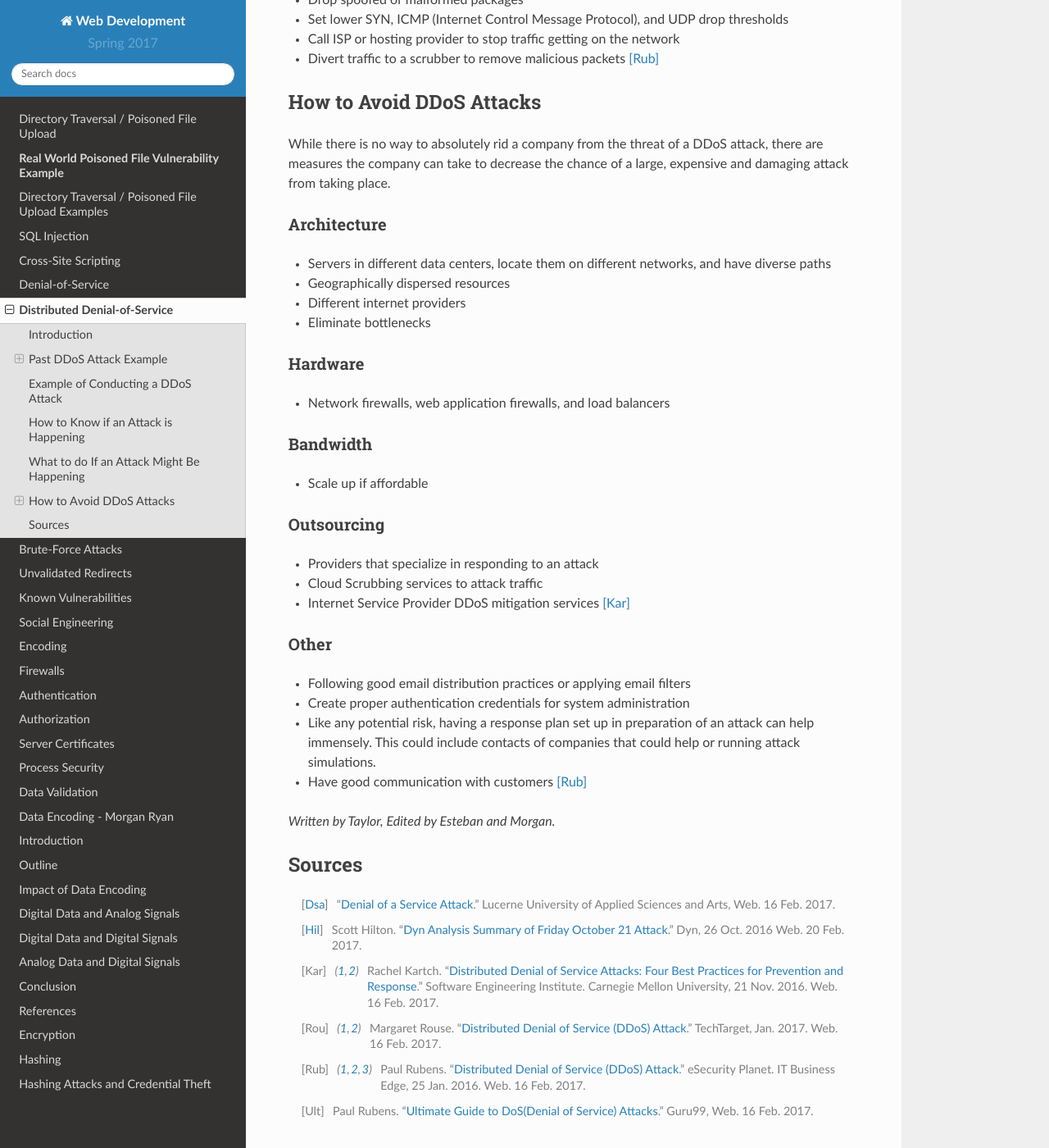
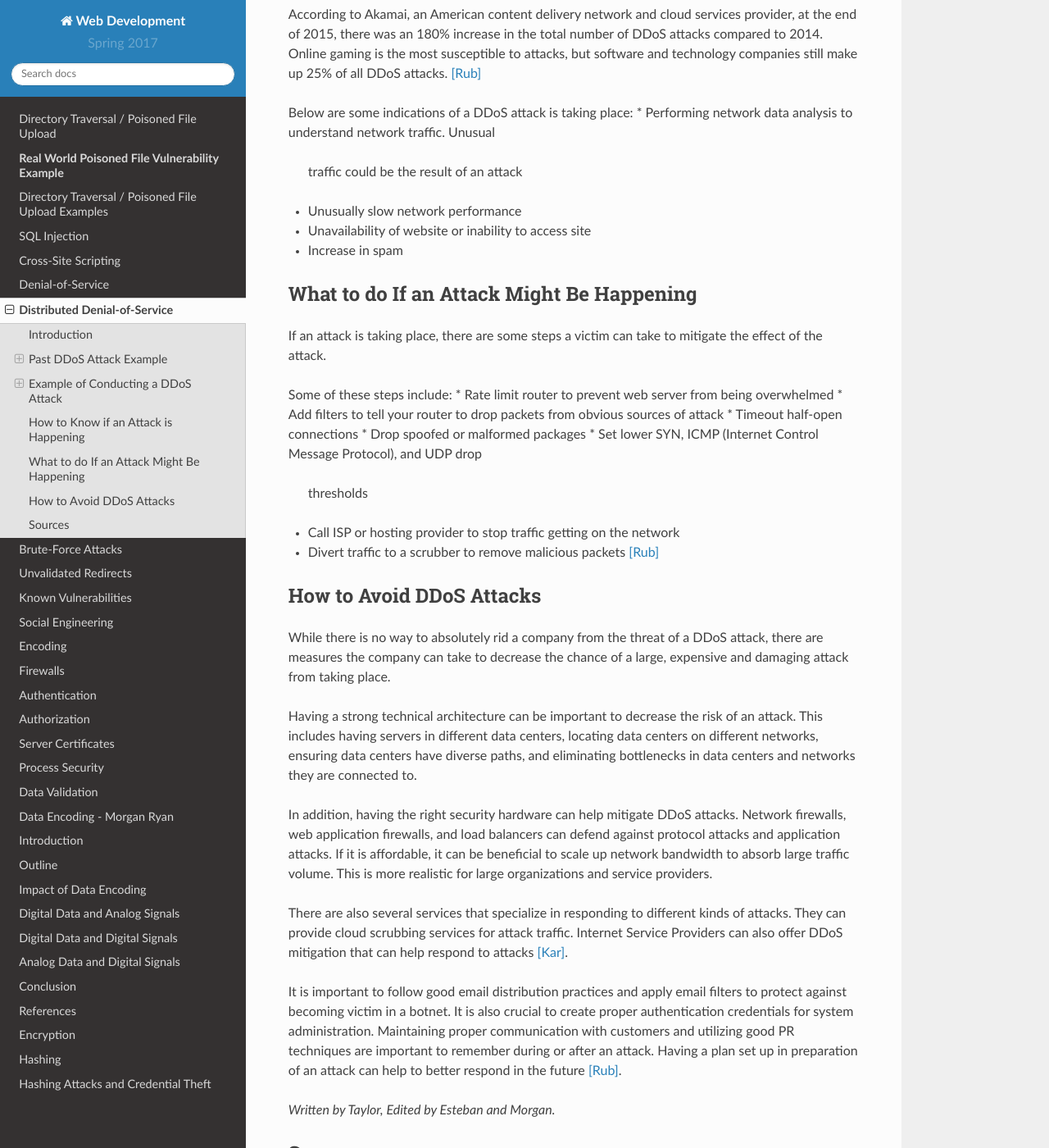
Before and after one commit to pvcraven/2017_web_security, a Sphinx documentation site: the page built from source/ddos/ddos.rst, in a window 1280 px wide and 1400 px high, scrolled down 2867 px. Shown: the whole window at 82% size. Built offline with Sphinx 7.4.7 and the Read the Docs theme 2.0.0, drawn with Linux system fonts in a browser that asks for light colours; some of the changed text lies outside the part shown.

Commit message:
Adding more detail to outline

```diff
--- a/source/ddos/ddos.rst
+++ b/source/ddos/ddos.rst
@@ -62,10 +62,9 @@
 * Conficker - at its peak in 2009, it was estimated to have infected 15
   million computers, but the total number of machines under the botnet control
   totaled between 3 and 4 million
-
-http://www.welivesecurity.com/2015/02/25/nine-bad-botnets-damage/
-
-http://readwrite.com/2013/07/31/how-to-build-a-botnet-in-15-minutes/
+* Srizbi - Only active for about a year, but was responsible for 60% of spam
+  worldwise and sent 60 billion emails every day from 2007 to 2008. When it
+  was taken offline, spam volume worldwide dropped by 75% [Tho]_.
 
 Large DDoS Attack on Dyn
 ~~~~~~~~~~~~~~~~~~~~~~~~
@@ -100,58 +95,89 @@
 
 Example of Conducting a DDoS Attack
 -----------------------------------
+How to Build a Botnet
+~~~~~~~~~~~~~~~~~~~~~
+Another reason a DDoS attack is very threatening is due to the fact that
+setting up a botnet is fairly easy. Simon Mullis from FireEye simulated this
+process with a clean Window virtual machine and a LAMP server on Amazon
+Web Service's EC2 platform.
+These are the steps Mullis took:
+1. Downloading and installing the botnet builder tool for malware known as
+   Ice IX
+2. Specifying parameters. For example, how often the malware would
+   communicate with the command server, what actions it would take, and how it
+   would hide from anti-virus scans. It can take screenshots of pages visited
+   by the victim's machine, block sites such as anti-virus sites, and redirect
+   legitimate URLS to malevolent sites to collect information.
+3. Encrypting and packing the infected file to install malware on victim machine
+4. At this point, the bot master can spread more malware to other computers
+   [Pro]_
 
+.. figure:: iceix.PNG
+	:height: 400px
+	:width: 400px
+	:align: center
+
+This image depicts an early version of Ice IX Botnet [Mie]_.
 
 How to Know if an Attack is Happening
 -------------------------------------
-According to Akamai, an American content delivery network and cloud services provider, at the end of 2015, there was an 180% increase in the total number of DDoS attacks compared to 2014. Online gaming is the most susceptible to attacks, but software and technology companies still make up 25% of all DDoS attacks. [Rub]_
+According to Akamai, an American content delivery network and cloud services
+provider, at the end of 2015, there was an 180% increase in the total number
+of DDoS attacks compared to 2014. Online gaming is the most susceptible to
+attacks, but software and technology companies still make up 25% of all DDoS
+attacks. [Rub]_
 
-* Performing network data analysis to understand network traffic
+Below are some indications of a DDoS attack is taking place:
+* Performing network data analysis to understand network traffic. Unusual
+  traffic could be the result of an attack
 * Unusually slow network performance
 * Unavailability of website or inability to access site
 * Increase in spam
 
 What to do If an Attack Might Be Happening
 ------------------------------------------
+If an attack is taking place, there are some steps a victim can take to mitigate
+the effect of the attack.
+
+Some of these steps include:
 * Rate limit router to prevent web server from being overwhelmed
 * Add filters to tell your router to drop packets from obvious sources of attack
 * Timeout half-open connections
 * Drop spoofed or malformed packages
-* Set lower SYN, ICMP (Internet Control Message Protocol), and UDP drop thresholds
+* Set lower SYN, ICMP (Internet Control Message Protocol), and UDP drop
+  thresholds
 * Call ISP or hosting provider to stop traffic getting on the network
 * Divert traffic to a scrubber to remove malicious packets [Rub]_
 
 How to Avoid DDoS Attacks
 -------------------------
-While there is no way to absolutely rid a company from the threat of a DDoS attack, there are measures the company can take to decrease the chance of a large, expensive and damaging attack from taking place.
+While there is no way to absolutely rid a company from the threat of a DDoS
+attack, there are measures the company can take to decrease the chance of a
+large, expensive and damaging attack from taking place.
 
-Architecture
-~~~~~~~~~~~~
-* Servers in different data centers, locate them on different networks, and have diverse paths
-* Geographically dispersed resources
-* Different internet providers
-* Eliminate bottlenecks
+Having a strong technical architecture can be important to decrease the risk
+of an attack. This includes having servers in different data centers, locating
+data centers on different networks, ensuring data centers have diverse paths,
+and eliminating bottlenecks in data centers and networks they are connected to.
 
-Hardware
-~~~~~~~~
-* Network firewalls, web application firewalls, and load balancers
+In addition, having the right security hardware can help mitigate DDoS attacks.
+Network firewalls, web application firewalls, and load balancers can defend
+against protocol attacks and application attacks. If it is affordable, it can
+be beneficial to scale up network bandwidth to absorb large traffic volume.
+This is more realistic for large organizations and service providers.
 
-Bandwidth
-~~~~~~~~~
-* Scale up if affordable
+There are also several services that specialize in responding to different
+kinds of attacks. They can provide cloud scrubbing services for attack
+traffic. Internet Service Providers can also offer DDoS mitigation that can
+help respond to attacks [Kar]_.
 
-Outsourcing
-~~~~~~~~~~~
-* Providers that specialize in responding to an attack
-* Cloud Scrubbing services to attack traffic
-* Internet Service Provider DDoS mitigation services [Kar]_
-
-Other
-~~~~~
-* Following good email distribution practices or applying email filters
-* Create proper authentication credentials for system administration
-* Like any potential risk, having a response plan set up in preparation of an attack can help immensely. This could include contacts of companies that could help or running attack simulations.
-* Have good communication with customers [Rub]_
+It is important to follow good email distribution practices and apply email
+filters to protect against becoming victim in a botnet. It is also crucial to
+create proper authentication credentials for system administration. Maintaining
+proper communication with customers and utilizing good PR techniques are
+important to remember during or after an attack. Having a plan set up in
+preparation of an attack can help to better respond in the future [Rub]_.
 
 *Written by Taylor, Edited by Esteban and Morgan.*
 
@@ -163,8 +189,14 @@
 
 .. [Kar] Rachel Kartch. "`Distributed Denial of Service Attacks: Four Best Practices for Prevention and Response <https://insights.sei.cmu.edu/sei_blog/2016/11/distributed-denial-of-service-attacks-four-best-practices-for-prevention-and-response.html>`_." Software Engineering Institute. Carnegie Mellon University, 21 Nov. 2016. Web. 16 Feb. 2017.
 
+.. [Mie] Jorge Mieres. "`Ice IX, the First Crimeware Based on the Leaked ZeuS Sources <https://securelist.com/blog/research/29577/ice-ix-the-first-crimeware-based-on-the-leaked-zeus-sources-8/>`_." SecureList. AO Kasperksy Lab, 24 Aug. 2011. Web. 21 Feb. 2017.
+
+.. [Pro] Brian Proffitt. "`How to Build a Botnet in 15 Minutes <http://readwrite.com/2013/07/31/how-to-build-a-botnet-in-15-minutes/>`_." ReadWrite, 31 Jul. 2013. Web. 21 Feb. 2017.
+
 .. [Rou] Margaret Rouse. "`Distributed Denial of Service (DDoS) Attack <http://searchsecurity.techtarget.com/definition/distributed-denial-of-service-attack>`_." TechTarget, Jan. 2017. Web. 16 Feb. 2017.
 
 .. [Rub] Paul Rubens. "`Distributed Denial of Service (DDoS) Attack <http://www.esecurityplanet.com/network-security/5-tips-for-fighting-ddos-attacks.html>`_." eSecurity Planet. IT Business Edge, 25 Jan. 2016. Web. 16 Feb. 2017.
 
-.. [Ult] Paul Rubens. "`Ultimate Guide to DoS(Denial of Service) Attacks <http://www.guru99.com/ultimate-guide-to-dos-attacks.html>`_." Guru99, Web. 16 Feb. 2017.
+.. [Tho] Karl Thomas. "`Nine Bad Botnets and the Damage They Did <http://www.welivesecurity.com/2015/02/25/nine-bad-botnets-damage/>`_." WeLiveSecurity. ESET, 25 Feb. 2015. Web. 21 Feb. 2017.
+
+.. [Ult] "`Ultimate Guide to DoS(Denial of Service) Attacks <http://www.guru99.com/ultimate-guide-to-dos-attacks.html>`_." Guru99, Web. 16 Feb. 2017.
```
Also changed, not shown: other parts of source/ddos/ddos.rst (+6 -10 lines), source/ddos/iceix.png (added).
